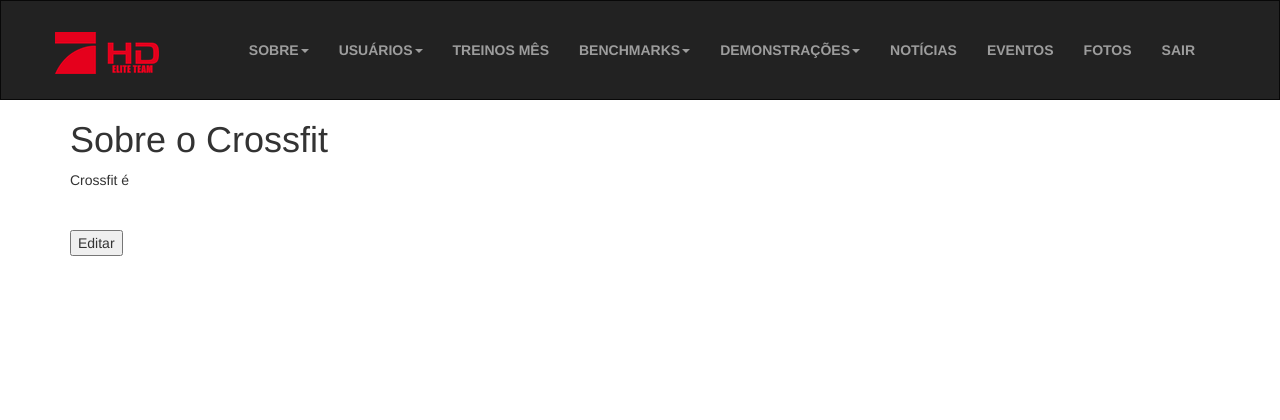
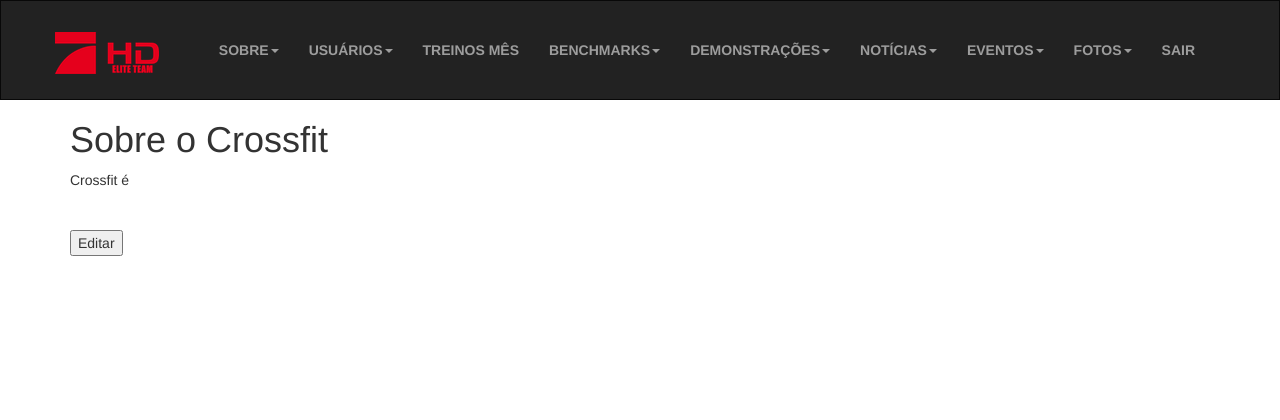
Before and after one commit to ribeiro-eduardo/crossfit, a PHP site: page /crossfit/crossfit.php in a window 1280 px wide. Shown: the top 420 px of the page. Run offline with PHP 8.4, Linux system fonts and the light colour scheme; the visitor is signed in with stand-in values (Sample User, id 1); data comes from the database, SQL or seed files in the repository; data that the repository does not hold is empty; some libraries are stand-ins or nearby versions.

Commit message:
ajustes dropdown header

```diff
--- a/admin/header.php
+++ b/admin/header.php
@@ -28,7 +28,7 @@
                     </li>
                     <li class="dropdown"><a class="dropdown-toggle" data-toggle="dropdown" href="#">Usuários<span class="caret"></span></a>
                         <ul class="dropdown-menu">
-                            <li><a href="usuarios.php">Todos os usuários</a></li>
+                            <li><a href="usuarios.php">Ver Todos</a></li>
                             <li><a href="form-usuarios.php">Cadastrar</a></li>
                         </ul>
                     </li>
@@ -43,18 +43,27 @@
                     </li>
                     <li class="dropdown"><a class="dropdown-toggle" data-toggle="dropdown" href="#">Demonstra&ccedil;&otilde;es<span class="caret"></span></a>
                         <ul class="dropdown-menu">
-                            <li><a href="demos.php">Todas as demonstra&ccedil;&otilde;es</a></li>
+                            <li><a href="demos.php">Ver Todas</a></li>
                             <li><a href="form-demos.php">Cadastrar</a></li>
                         </ul>
                     </li>
-                    <li>
-                        <a href="noticias.php">Notícias</a>
+                    <li class="dropdown"><a class="dropdown-toggle" data-toggle="dropdown" href="#">Notícias<span class="caret"></span></a>
+                        <ul class="dropdown-menu">
+                            <li><a href="noticias.php">Ver todas</a></li>
+                            <li><a href="form-noticias.php">Cadastrar</a></li>
+                        </ul>
                     </li>
-                    <li>
-                        <a href="eventos.php">Eventos</a>
+                    <li class="dropdown"><a class="dropdown-toggle" data-toggle="dropdown" href="#">Eventos<span class="caret"></span></a>
+                        <ul class="dropdown-menu">
+                            <li><a href="eventos.php">Ver todos</a></li>
+                            <li><a href="form-eventos.php">Cadastrar</a></li>
+                        </ul>
                     </li>
-                    <li>
-                        <a href="galerias.php">Fotos</a>
+                    <li class="dropdown"><a class="dropdown-toggle" data-toggle="dropdown" href="#">Fotos<span class="caret"></span></a>
+                        <ul class="dropdown-menu">
+                            <li><a href="galerias.php">Ver galerias</a></li>
+                            <li><a href="form-galerias.php">Cadastrar galeria</a></li>
+                        </ul>
                     </li>
                     <li>
                         <a href="processausuarios.php?operacao=sair">Sair</a>
```
